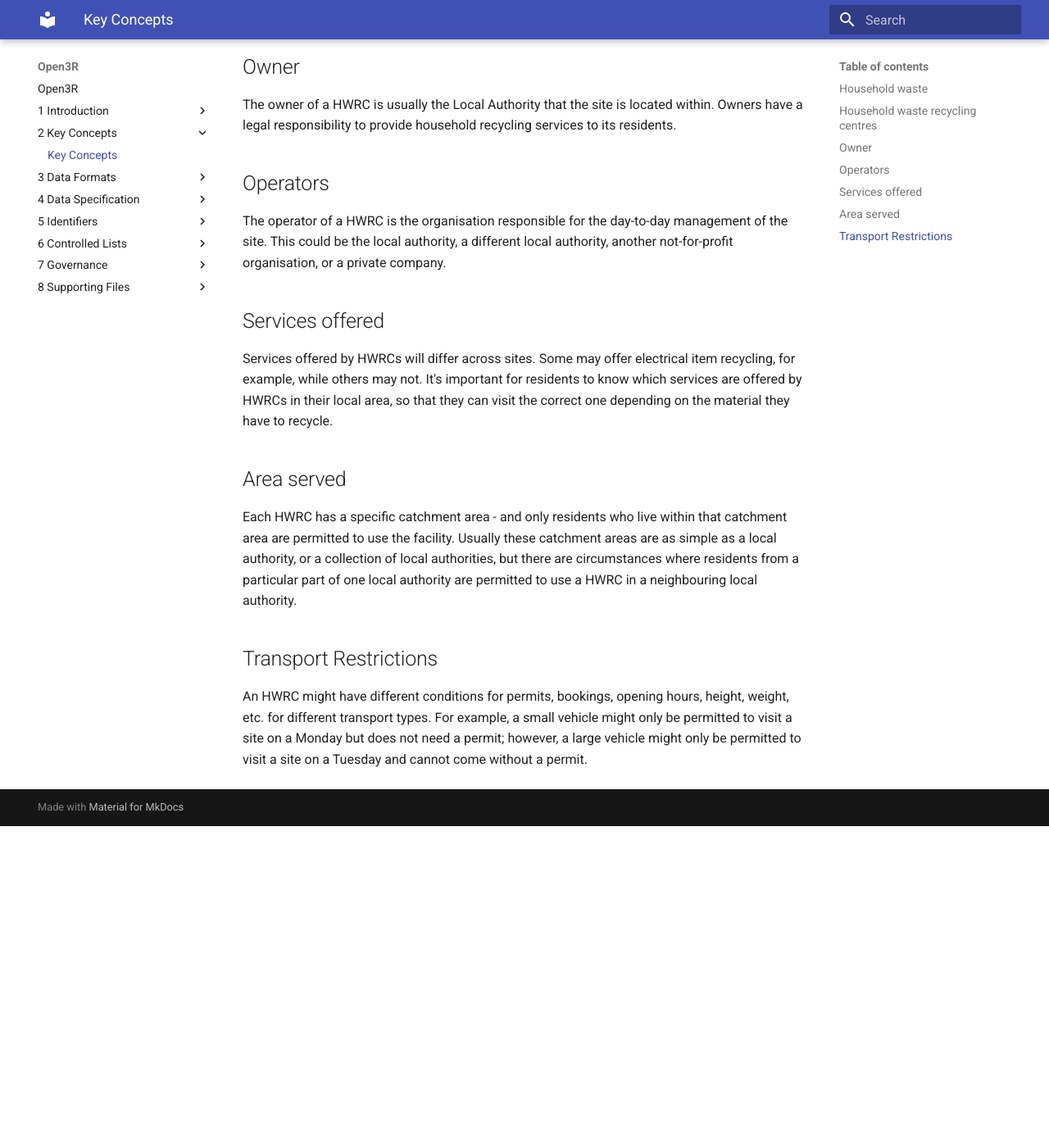
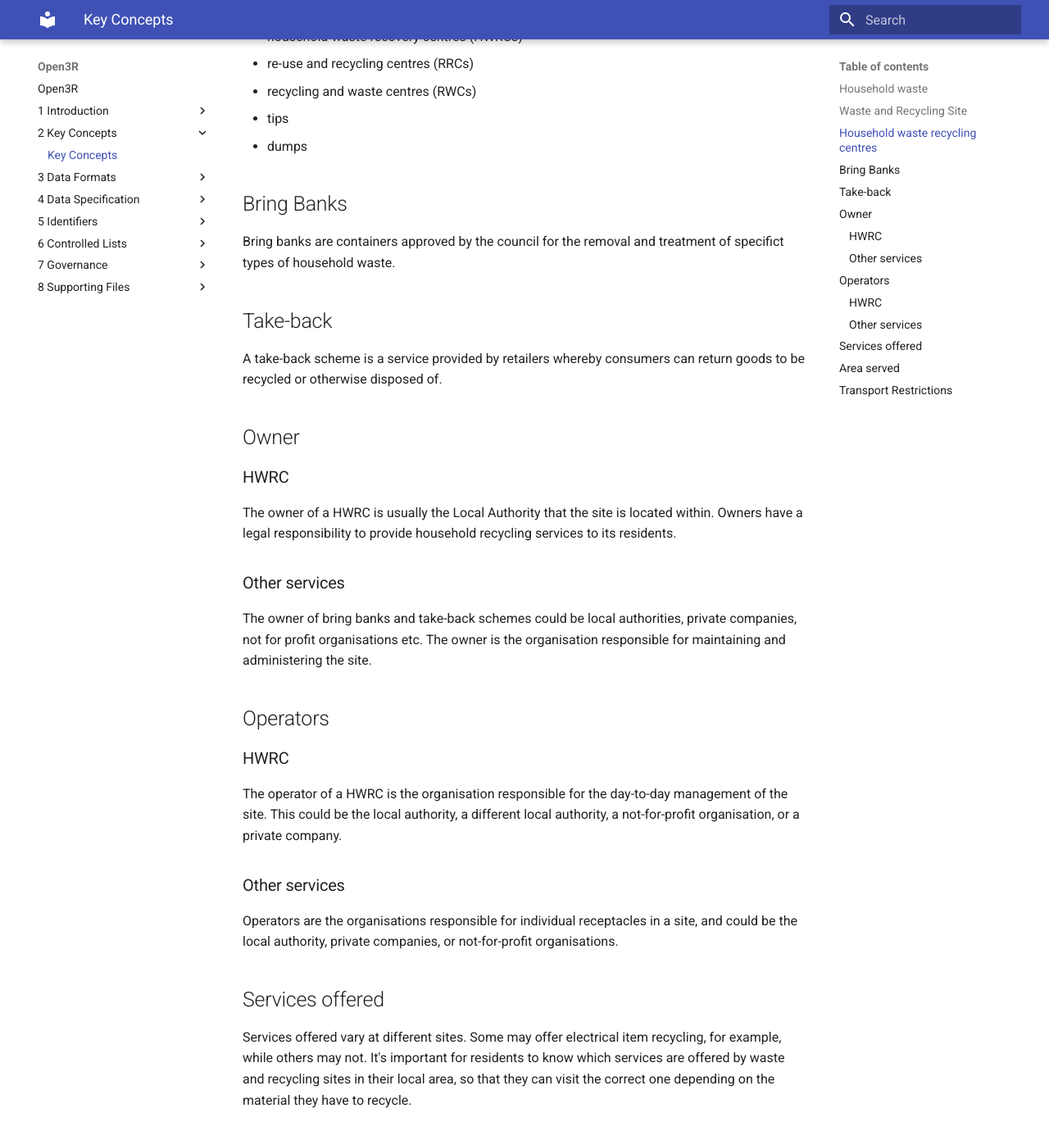
Before and after one commit to OpenDataManchester/Open3R, an MkDocs documentation site: the page built from docs/2_Key_Concepts/2_1_Key_Concepts.md, in a window 1280 px wide and 1400 px high, scrolled down 829 px. Shown: the top 1391 px of the window at 82% size. Built offline with MkDocs 1.6.1 and Material for MkDocs 9.7.7, drawn with Linux system fonts in a browser that asks for light colours; before the commit the page ends 1837 px from its top, so only the background shows below that; some of the changed text lies outside the part shown.

Commit message:
Update 2_1_Key_Concepts.md
Updated to reflect broadening from HWRC to all waste and recycling sites

```diff
--- a/docs/2_Key_Concepts/2_1_Key_Concepts.md
+++ b/docs/2_Key_Concepts/2_1_Key_Concepts.md
@@ -5,6 +5,9 @@
 
 Household waste is waste that is generated by a household
 
+## Waste and Recycling Site
+
+This is a place where members of the public can take their waste to be recycled, treated, or disposed of. This may be a Household Waste Recycling Centre, a bring bank, a take-back scheme, or other similar site/service
 
 ## Household waste recycling centres
 
@@ -22,17 +25,38 @@ A HWRC is a staffed household waste recycling centre, and is a place where resid
 * tips
 * dumps
 
+## Bring Banks
+
+Bring banks are containers approved by the council for the removal and treatment of specifict types of household waste.
+
+## Take-back
+
+A take-back scheme is a service provided by retailers whereby consumers can return goods to be recycled or otherwise disposed of.
+
 ## Owner
+
+### HWRC
 
 The owner of a HWRC is usually the Local Authority that the site is located within. Owners have a legal responsibility to provide household recycling services to its residents.
 
+### Other services
+
+The owner of bring banks and take-back schemes could be local authorities, private companies, not for profit organisations etc. The owner is the organisation responsible for maintaining and administering the site.
+
 ## Operators
 
-The operator of a HWRC is the organisation responsible for the day-to-day management of the site. This could be the local authority, a different local authority, another not-for-profit organisation, or a private company.
+### HWRC
+
+The operator of a HWRC is the organisation responsible for the day-to-day management of the site. This could be the local authority, a different local authority, a not-for-profit organisation, or a private company.
+
+### Other services
+
+Operators are the organisations responsible for individual receptacles in a site, and could be the local authority, private companies, or not-for-profit organisations.
+
 
 ## Services offered
 
-Services offered by HWRCs will differ across sites. Some may offer electrical item recycling, for example, while others may not. It's important for residents to know which services are offered by HWRCs in their local area, so that they can visit the correct one depending on the material they have to recycle.
+Services offered vary at different sites. Some may offer electrical item recycling, for example, while others may not. It's important for residents to know which services are offered by waste and recycling sites in their local area, so that they can visit the correct one depending on the material they have to recycle.
 
 ## Area served
 
```
